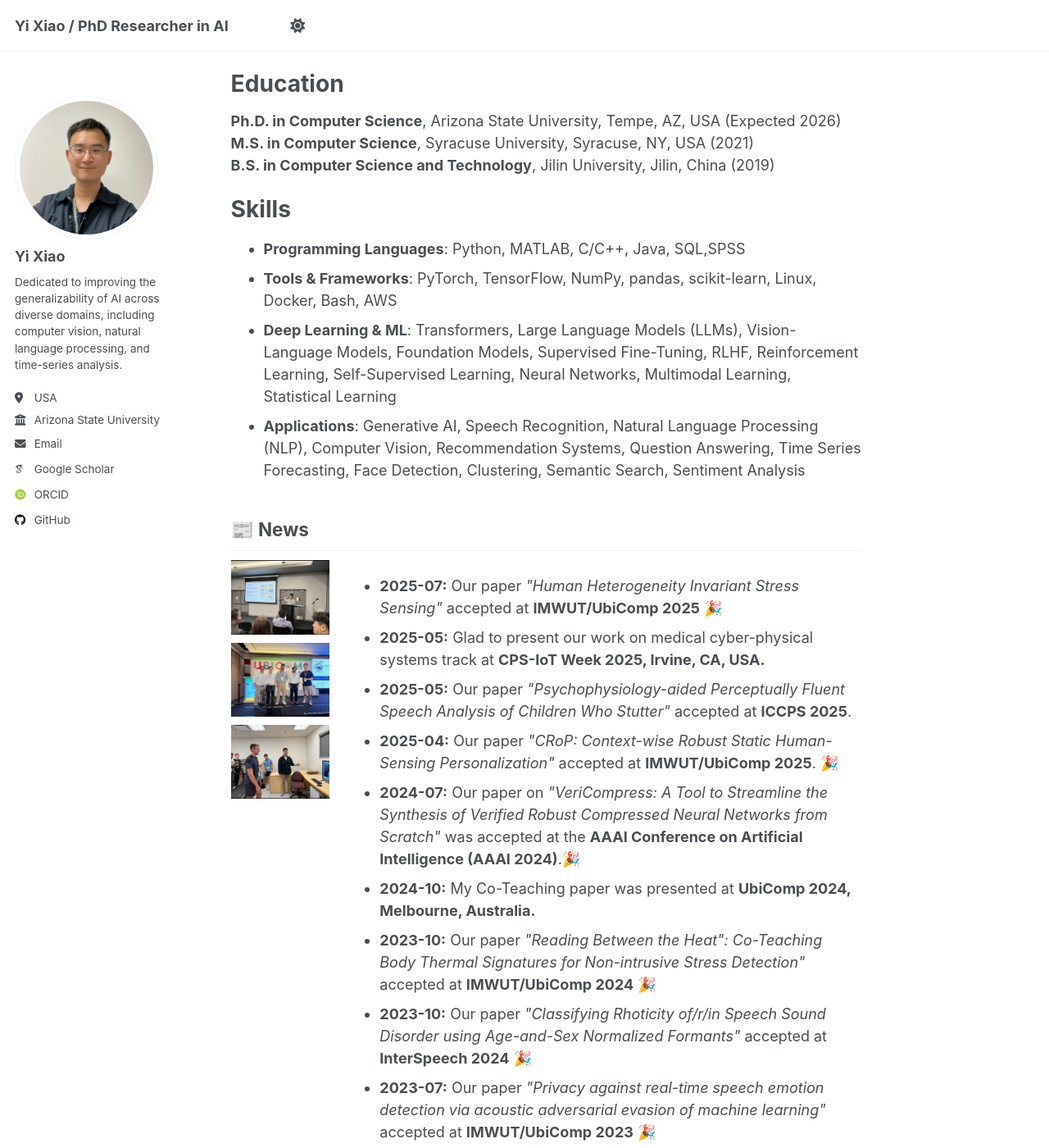
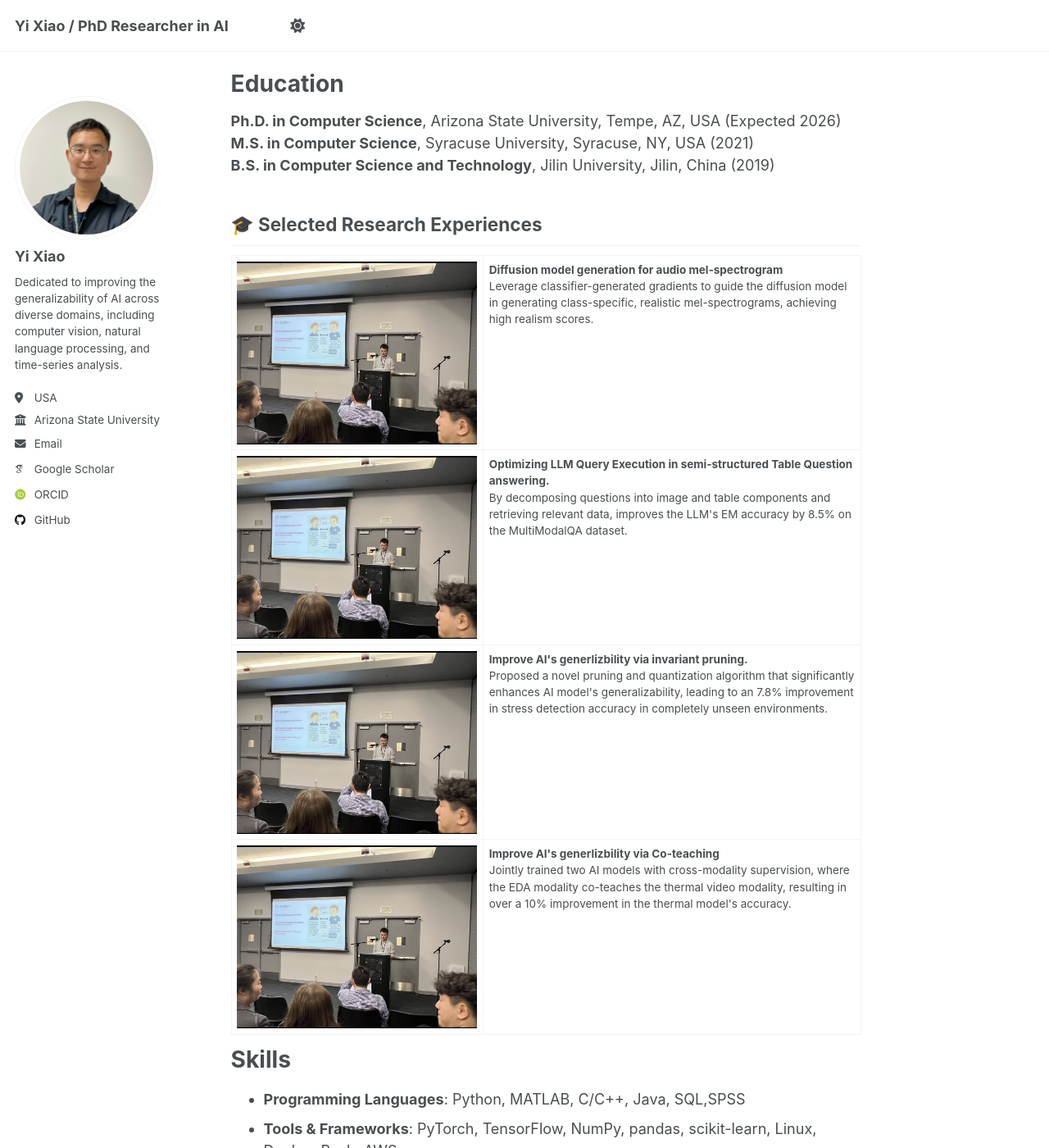
Before and after one commit to yxiao54/yxiao54.github.io, a Jekyll site: the page built from _pages/about.md, in a window 1280 px wide and 1400 px high, scrolled down 369 px. Shown: the whole window at 82% size. Built offline with Jekyll 4.4.1, drawn with Linux system fonts in a browser that asks for light colours; some web fonts are replaced; a script that is not in the unit is left out.

Commit message:
Update about.md

```diff
--- a/_pages/about.md
+++ b/_pages/about.md
@@ -17,6 +17,49 @@ Education
 **Ph.D. in Computer Science**, Arizona State University, Tempe, AZ, USA (Expected 2026)
 **M.S. in Computer Science**, Syracuse University, Syracuse, NY, USA (2021)
 **B.S. in Computer Science and Technology**, Jilin University, Jilin, China (2019)
+
+
+<h2>🎓 Selected Research Experiences</h2>
+
+<table>
+  <tr>
+    <td style="width: 40%; vertical-align: top;">
+      <img src="/images/image1.png" alt="Project 1" width="100%">
+    </td>
+    <td style="width: 60%; vertical-align: top;">
+      <strong>Diffusion model generation for audio mel-spectrogram</strong><br>
+      Leverage classifier-generated gradients to guide the diffusion model in generating class-specific, realistic mel-spectrograms, achieving high realism scores.
+    </td>
+  </tr>
+  <tr>
+    <td style="vertical-align: top;">
+      <img src="/images/image1.png" alt="Project 2" width="100%">
+    </td>
+    <td style="vertical-align: top;">
+      <strong>Optimizing LLM Query Execution in semi-structured Table Question answering.  </strong><br>
+      By decomposing questions into image and table components and retrieving relevant data, improves the LLM's EM accuracy by 8.5% on the MultiModalQA dataset.
+    </td>
+  </tr>
+  <tr>
+    <td style="vertical-align: top;">
+      <img src="/images/image1.png" alt="Project 3" width="100%">
+    </td>
+    <td style="vertical-align: top;">
+      <strong>Improve AI's generlizbility via invariant pruning.</strong><br>
+      Proposed a novel pruning and quantization algorithm that significantly enhances AI model's generalizability, leading to an 7.8% improvement in stress detection accuracy in completely unseen environments.
+    </td>
+  </tr>
+
+  <tr>
+    <td style="vertical-align: top;">
+      <img src="/images/image1.png" alt="Project 3" width="100%">
+    </td>
+    <td style="vertical-align: top;">
+      <strong>Improve AI's generlizbility via Co-teaching</strong><br>
+      Jointly trained two AI models with cross-modality supervision, where the EDA modality co-teaches the thermal video modality, resulting in over a 10% improvement in the thermal model's accuracy.
+    </td>
+  </tr>
+</table>
 
 Skills
 ======
```
